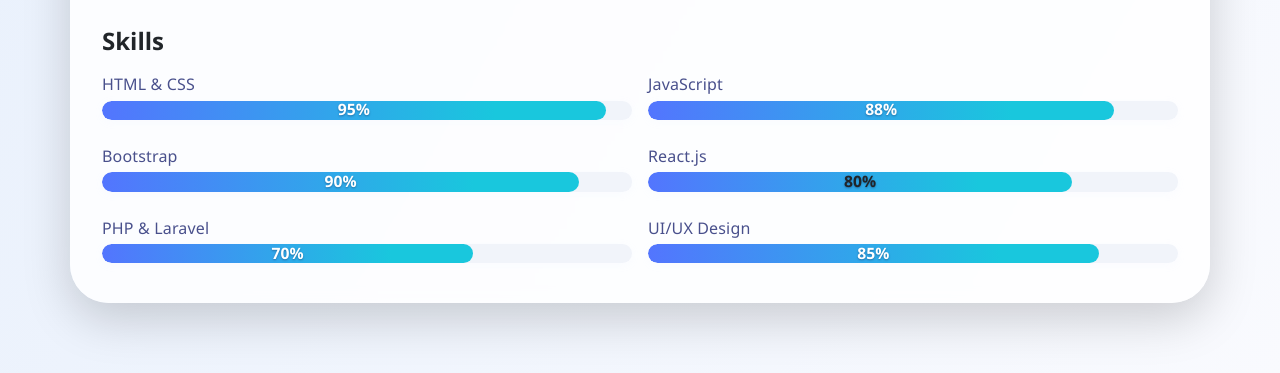
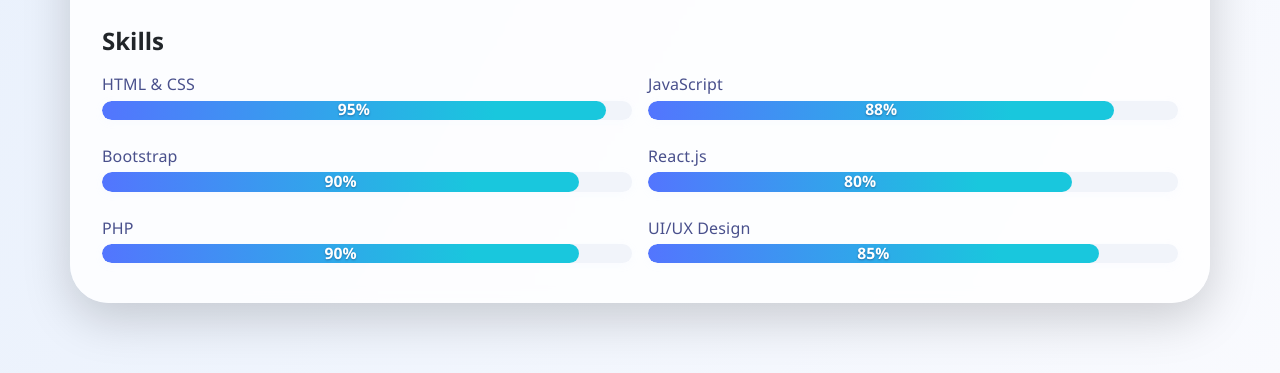
Before and after one commit to darmawijaya1/Porto, a plain HTML site: page about.html in a window 1280 px wide. Shown: the part 417-790 px from the top of the page. Drawn offline with nearby package versions, Linux system fonts and the light colour scheme.

Commit message:
Update about.html

```diff
--- a/about.html
+++ b/about.html
@@ -117,11 +117,11 @@
             </div>
             <div class="col-12 col-md-6">
               <div class="skill-label">React.js</div>
-              <div class="progress mb-2"><div class="progress-bar bg-warning text-dark" style="width:80%">80%</div></div>
+              <div class="progress mb-2"><div class="progress-bar bg-warning" style="width:80%">80%</div></div>
             </div>
             <div class="col-12 col-md-6">
-              <div class="skill-label">PHP &amp; Laravel</div>
-              <div class="progress mb-2"><div class="progress-bar bg-danger" style="width:70%">70%</div></div>
+              <div class="skill-label">PHP</div>
+              <div class="progress mb-2"><div class="progress-bar bg-danger" style="width:90%">90%</div></div>
             </div>
             <div class="col-12 col-md-6">
               <div class="skill-label">UI/UX Design</div>
```
